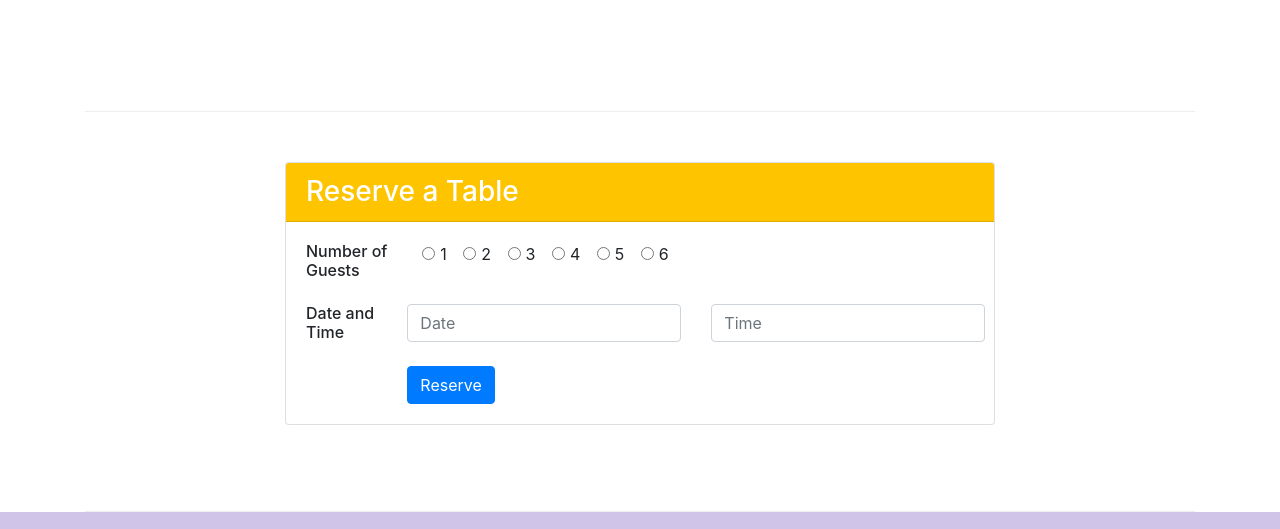
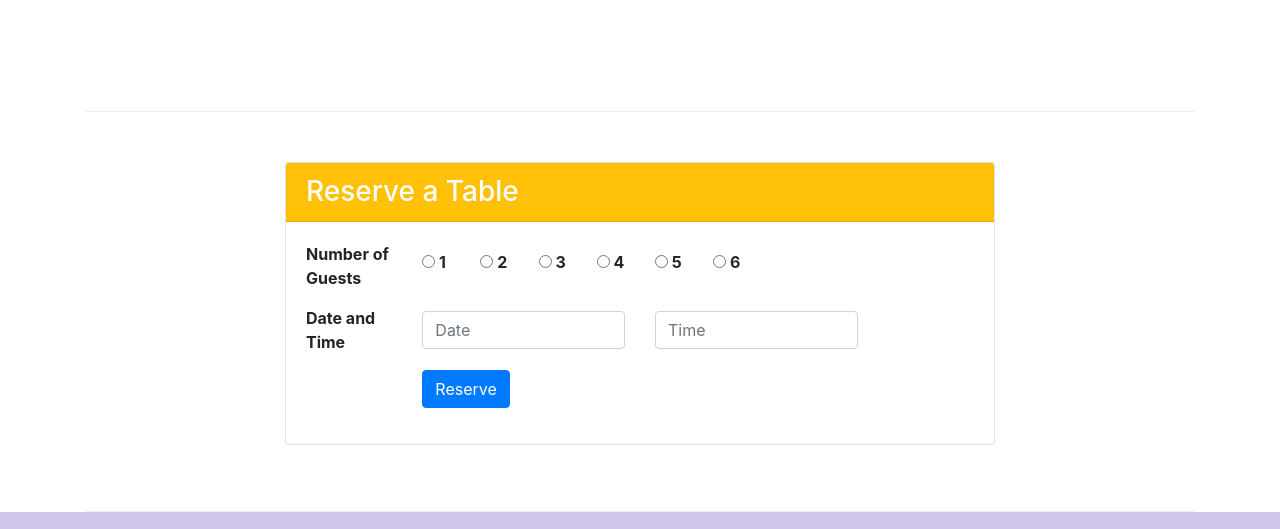
Before and after one commit to avi2801/git-test1, a website: page index.html in a window 1280 px wide. Shown: the part 1422-1951 px from the top of the page. Drawn offline with nearby package versions, Linux system fonts and the light colour scheme.

Commit message:
file added

```diff
--- a/index.html
+++ b/index.html
@@ -49,7 +49,9 @@
                     <img src="img/logo.png" alt="" class="img-fluid">
                 </div>
                 <div class=" col-12 col-sm-3  align-self-center">
-                    <a  role="button" class='btn btn-warning btn-lg btn-block' href="#reserve"><h5>Reserve Table</h5></a>
+                    <a role="button" class='btn btn-warning btn-lg btn-block' href="#reserve">
+                        <h5>Reserve Table</h5>
+                    </a>
                 </div>
 
 
@@ -119,73 +121,61 @@
 
             </div>
         </div>
-        <div class="row row-content" id="reserve" >
-            <div class=" col-12 col-sm-8 offset-sm-2 ">
-                <div class="card" >
-                    <h3 class="card-header  text-white" style="background-color: rgb(255, 196, 0);">Reserve a Table</h3>
-                    <div class="card-body">
-                        <div class="row">
-                            <div class="col-12 col-lg-2 ">
-                                <h6>Number of Guests</h6>
+        <div class='row row-content'>
+            <div class='col-12 col-md-8 offset-sm-2'>
+                <div class='card' id='reserve'>
+                    <h3 class='card-header bg-warning text-white '>Reserve a Table</h3>
+                    <div class='card-body'>
+
+                        <dl class='row align-items-center'>
+                            <div class='col-sm-2'>
+                                <dt>Number of Guests</dt>
+                            </div>
+                            <dt class='col-1'>
+                                <label for='1'>
+                                    <input type='radio' id='1op' name='1op'>
+                                    1</label>
+                            </dt>
+                            <dt class='col-1'>
+                                <input type='radio' id='2op' name='2op'>
+                                <label for='2'> 2</label>
+                            </dt>
+                            <dt class='col-1'>
+                                <input type='radio' id='3op' name='3op'>
+                                <label for='3'> 3</label>
+                            </dt>
+                            <dt class='col-1'>
+                                <input type='radio' id='4op' name='4op'>
+                                <label for='4'> 4</label></dt>
+                            <dt class='col-1'>
+                                <input type='radio' id='5op' name='5' value='5'>
+                                <label for='5'> 5</label> </dt>
+                            <dt class='col-1'>
+                                <input type='radio' id='6' name='6' value='6'>
+                                <label for='6'> 6</label>
+                            </dt>
+
+                        </dl>
+                        <dl class='row align-items-center'>
+                            <dt class='col-sm-2'>Date and Time</dt>
+                            <div class='col-sm-4'>
+                                <input type='text' class='form-control' id='Date' name='Date' placeholder='Date'>
+                            </div>
+                            <div class='col-sm-4'>
+                                <input type='text' class='form-control' id='time' name='time' placeholder='Time'>
                             </div>
 
-                            <div class='col-sm-9 '>
-                                <form class="form" action="">
-                                    <div class="form-check form-check-inline">
-                                        <input class="form-check-input" type="radio" name="inlineRadioOptions"
-                                            id="inlineRadio1" value="option1">
-                                        <label class="form-check-label" for="inlineRadio1">1</label>
-                                    </div>
-                                    <div class="form-check form-check-inline">
-                                        <input class="form-check-input" type="radio" name="inlineRadioOptions"
-                                            id="inlineRadio2" value="option2">
-                                        <label class="form-check-label" for="inlineRadio2">2</label>
-                                    </div>
-                                    <div class="form-check form-check-inline">
-                                        <input class="form-check-input" type="radio" name="inlineRadioOptions"
-                                            id="inlineRadio3" value="option3">
-                                        <label class="form-check-label" for="inlineRadio1">3</label>
-                                    </div>
-                                    <div class="form-check form-check-inline">
-                                        <input class="form-check-input" type="radio" name="inlineRadioOptions"
-                                            id="inlineRadio4" value="option4">
-                                        <label class="form-check-label" for="inlineRadio2">4</label>
-                                    </div>
-                                    <div class="form-check form-check-inline">
-                                        <input class="form-check-input" type="radio" name="inlineRadioOptions"
-                                            id="inlineRadio5" value="option5">
-                                        <label class="form-check-label" for="inlineRadio1">5</label>
-                                    </div>
-                                    <div class="form-check form-check-inline">
-                                        <input class="form-check-input" type="radio" name="inlineRadioOptions"
-                                            id="inlineRadio6" value="option6">
-                                        <label class="form-check-label" for="inlineRadio2">6</label>
-                                    </div>
-                                </form>
-
+                        </dl>
+                        <dl class='row'>
+                            <div class='offset-sm-2 col-10'>
+                                <button type='submit' class='btn btn-primary'>Reserve</button>
                             </div>
-                        </div>
-                        <div class="row mt-3">
-                            <div class="col-12 col-lg-2">
-                                <h6>Date and Time</h6>
-                            </div>
-                            <div class="row">
-                                <div class=" col-12 col-lg-6 ">
-                                    <input type="text" class="form-control" placeholder="Date">
-                                </div>
-                                <div class="col-12 col-lg-6">
-                                    <input type="text" class=" form-control" placeholder="Time">
-                                </div>
-                            </div>
-                            <a href="#" class="btn btn-primary offset-2 mt-3">Reserve</a>
-                        </div>
-
+                        </dl>
 
                     </div>
                 </div>
             </div>
         </div>
-
 
     </div>
     </div>
```
